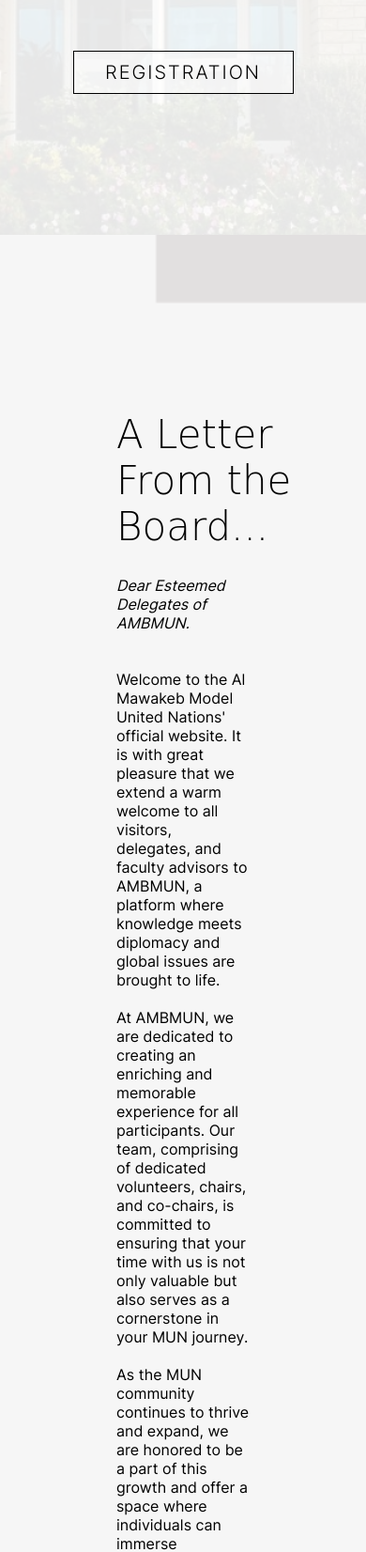
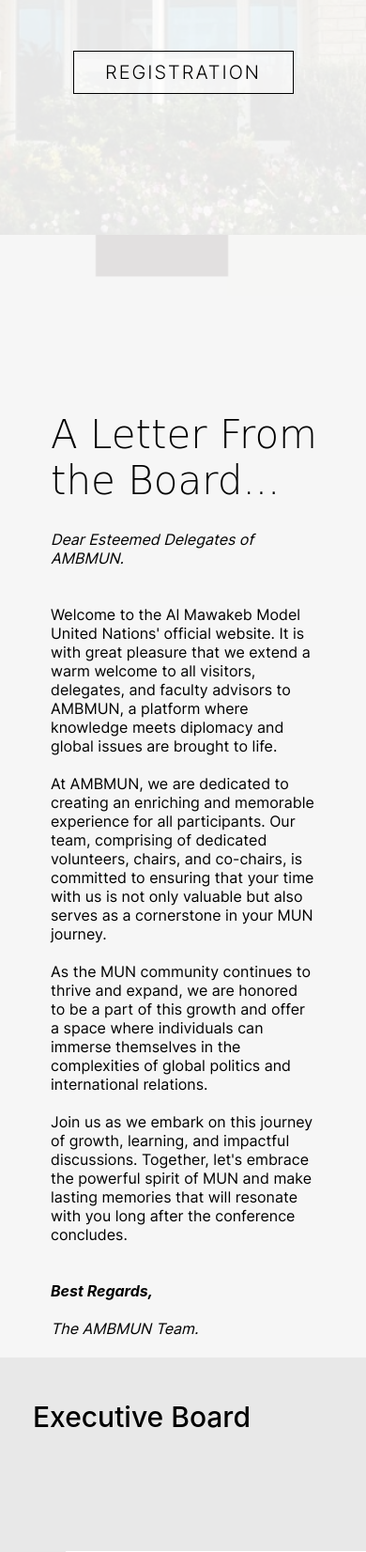
Before and after one commit to sulaimanabuqamar/AMBMUN, a Django app: page / in a window 390 px wide; the page is wider, and only the part inside the window is pictured. Shown: the part 716-2368 px from the top of that part at 94% size. Run offline with Django 5.2, Linux system fonts and the light colour scheme; data comes from the database, SQL or seed files in the repository; both versions use the stored data as it was after the commit; some web fonts are replaced.

Commit message:
OS Sync (NOT FOR PROD)

```diff
--- a/static/CSS/common.css
+++ b/static/CSS/common.css
@@ -66,9 +66,9 @@
 }
 .headertext.mobile {
     margin-right: 0px;
-    margin-top: 50px;
+    margin-top: 25px;
     text-align: center;
-    font-size: 62px;
+    font-size: 38px;
 }
 
 /* a {
@@ -109,7 +109,6 @@
     font-family: inter;
     font-weight: 500;
     font-size: 30px;
-    margin-left: 85px;
 }
 .subtlelink {
     transition: none;
@@ -160,7 +159,7 @@
     padding: 0px;
     align-items: center;
     justify-content: center;
-    margin-top: 75px;
+    margin-top: 25px;
     border: none;
     width: auto;
     background-color: transparent;
@@ -183,7 +182,7 @@
 }
 
 .flexchild {
-    flex-basis: calc(100% / 5);
+    flex-basis: calc(100% / 3);
     max-width: 250px;
 }
 #mobilenavtoggle {
@@ -226,13 +225,11 @@
     font-family: inter;
     font-weight: 400;
     font-size: 30px;
-    margin-left: 85px;
 }
 .subheader {
     font-family: inter;
     font-weight: 300;
     font-size: 16px;
-    margin-left: 85px;
 }
 .cardtitle {
         font-family: inter;
@@ -261,7 +258,6 @@
 .expandable {
     border-bottom: 1px solid black;
     width: calc(100% - 170px);
-    margin-left: 85px;
     max-height: 150px;
     overflow: hidden;
     transition: 0.3s ease-in-out;
@@ -310,8 +306,36 @@
     font-weight: 500;
     text-align: center;
 }
-
+.subrootcontainer {
+    background-color: rgba(255,255,255,0.9);
+}
+.desktopmargin {
+    margin-left: 85px;
+}
+.desktopmarginright {
+    margin-left: 85px;
+    margin-right: 85px;
+}
+.schedules {
+    width: 466px;
+    aspect-ratio: 466/468;
+}
 @media (max-width: 1000px) {
+    .desktopmargin {
+        margin-left: 15px;
+    }
+    .desktopmarginright {
+        margin-left: 15px;
+        margin-right: 15px;
+    }
+     .subrootcontainer {
+        /* display: flex;
+        align-items: center;
+        justify-content: center;
+        width: 100%;
+        height: 100%; */
+        background-color: rgba(255,255,255,0.9);
+    }
     .flexcontainer {
         flex-direction: column;
     }
--- a/static/CSS/style.css
+++ b/static/CSS/style.css
@@ -12,9 +12,8 @@
 }
 
 .subroot {
-    background-color: rgba(255,255,255,0.9);
+
 }
-
 .timeheader {
     font-family: inter;
     font-size: 60px;
@@ -158,5 +157,4 @@
     grid-gap: 50px;
     grid-template-columns: repeat(auto-fit, minmax(350px, 1fr));
     justify-items: start;
-    margin-left: 85px;
 }
--- a/templates/base.html
+++ b/templates/base.html
@@ -8,20 +8,24 @@
     <link rel="stylesheet" href="{% static 'CSS/style.css' %}">
     <link rel="stylesheet" href="{% static 'CSS/fonts.css' %}">
     <link rel="icon" href="{% static '../media/images/blacklogotext.png' %}">
-    {% block  style%}
+    <meta name="viewport" content="width=device-width, initial-scale=0.7">
+    {% block style%}
 
     {% endblock %}
 </head>
 
-<body style="background-image: url('{% static '../media/images/Background.png' %}'); background-repeat: no-repeat; background-size: cover; background-position: center bottom; ">
+<body
+    style="background-image: url('{% static '../media/images/Background.png' %}'); background-repeat: no-repeat; background-size: cover; background-position: center bottom; ">
     <div class="navbar" id="navbar">
         <div class="navbarcontent">
             <div class="subnavbar left">
                 <div id="navbarleft" style="margin-left: 110px; display: flex; align-items: center;">
                     <a class="subtlelink" href="{% url 'home' %}">
-                        <img style="width: 80px;" src="{% static '../media/images/blacklogotext.png' %}" alt="AMBMUN Logo">
+                        <img style="width: 80px;" src="{% static '../media/images/blacklogotext.png' %}"
+                            alt="AMBMUN Logo">
                     </a>
-                    <svg style="margin-left: 20px; margin-right: 20px;" width="1" height="30" viewBox="0 0 1 30" fill="none" xmlns="http://www.w3.org/2000/svg">
+                    <svg style="margin-left: 20px; margin-right: 20px;" width="1" height="30" viewBox="0 0 1 30"
+                        fill="none" xmlns="http://www.w3.org/2000/svg">
                         <line x1="0.5" y1="30" x2="0.5" stroke="black" />
                     </svg>
                     <a class="subtlelink" href="https://www.instagram.com/amb.mun" target="_blank">
@@ -31,45 +35,54 @@
             </div>
             <div class="subnavbar right" style="margin-bottom: 15px;">
                 <div id="navbarright" class="flexcontainer" style="margin-bottom: 5px; margin-left: -85px;">
-                    <a onpointerover="document.getElementById('extradetails').style.display = 'none';" href="{% url 'about' %}"
-                        class="headertext">ABOUT</a>
+                    <a onpointerover="document.getElementById('extradetails').style.display = 'none';"
+                        href="{% url 'about' %}" class="headertext">ABOUT</a>
                     <div style="padding-bottom: 15px;">
                         <span class="headertext" onmouseover="this.children[0].style.display = 'block';">DETAILS
-                            <div id="extradetails" style="display: none; max-width: 100px; position: absolute; margin-top: 10px; margin-left: -35px;" onmouseleave="this.style.display = 'none';">
+                            <div id="extradetails"
+                                style="display: none; max-width: 100px; position: absolute; margin-top: 10px; margin-left: -35px;"
+                                onmouseleave="this.style.display = 'none';">
                                 <a href="{% url 'schedule' %}" class="dropdownoptions">SCHEDULE</a>
                                 <a href="{% url 'rules' %}" class="dropdownoptions" style="border-top: none;">RULES</a>
-                                <a href="{% url 'committees' %}" class="dropdownoptions" style="border-top: none;">COMMITTEES</a>
+                                <a href="{% url 'committees' %}" class="dropdownoptions"
+                                    style="border-top: none;">COMMITTEES</a>
                             </div>
                         </span>
                     </div>
-                    <a onpointerover="document.getElementById('extradetails').style.display = 'none';" href="{% url 'contact' %}" class="headertext">CONTACT</a>
-                    <a onpointerover="document.getElementById('extradetails').style.display = 'none';" href="{% url 'faq' %}" class="headertext">FAQ</a>
+                    <a onpointerover="document.getElementById('extradetails').style.display = 'none';"
+                        href="{% url 'contact' %}" class="headertext">CONTACT</a>
+                    <a onpointerover="document.getElementById('extradetails').style.display = 'none';"
+                        href="{% url 'faq' %}" class="headertext">FAQ</a>
                 </div>
-                <svg style="margin-left: 0px; margin-right: 50px;min-width: 1px; padding-bottom: 15px;" width="1" height="30" viewBox="0 0 1 30" fill="none" xmlns="http://www.w3.org/2000/svg">
+                <svg style="margin-left: 0px; margin-right: 50px;min-width: 1px; padding-bottom: 15px;" width="1"
+                    height="30" viewBox="0 0 1 30" fill="none" xmlns="http://www.w3.org/2000/svg">
                     <line x1="0.5" y1="30" x2="0.5" stroke="black" />
                 </svg>
-                <a href="https://forms.gle/6C9AjPgBcnPy3vkd6" target="_blank" style="margin-right: 110px; margin-bottom: 5px; font-weight: bold; font-family: inter;">REGISTER</a>
+                <a href="https://forms.gle/6C9AjPgBcnPy3vkd6" target="_blank"
+                    style="margin-right: 110px; margin-bottom: 5px; font-weight: bold; font-family: inter;">REGISTER</a>
             </div>
         </div>
         <br>
-        <hr id="navbarseparator" style="margin-left: 100px; margin-right: 100px; border-top: 1px solid #dbdbdb; margin-top: 25px;">
+        <hr id="navbarseparator"
+            style="margin-left: 100px; margin-right: 100px; border-top: 1px solid #dbdbdb; margin-top: 25px;">
     </div>
     <div id="mobilenavbar" class="navbar" hidden>
         <div class="navbarcontent">
             <div class="subnavbar left">
-                <button style="margin-left: 50px;" id="mobilenavtoggle"
-                    onclick="toggleDrawer(false)">&equiv;</button>
+                <button style="margin-left: 50px;" id="mobilenavtoggle" onclick="toggleDrawer(false)">&equiv;</button>
                 <div id="navbarleft" style="margin-left: 200px; display: flex; align-items: center;">
 
                 </div>
             </div>
             <div class="subnavbar right">
-                <div id="navbarright" class="flexcontainer" style="margin-bottom: 5px; margin-left: -85px; margin-right: 50px; flex-direction: row;">
+                <div id="navbarright" class="flexcontainer"
+                    style="margin-bottom: 5px; margin-left: -85px; margin-right: 50px; flex-direction: row;">
                     <a class="subtlelink" href="{% url 'home' %}">
-                        <img style="width: 70px;" src="{% static '../media/images/blacklogotext.png' %}" alt="AMBMUN Logo">
+                        <img style="width: 70px;" src="{% static '../media/images/blacklogotext.png' %}"
+                            alt="AMBMUN Logo">
                     </a>
-                    <svg style="margin-left: 20px; margin-right: 20px;" width="1" height="30" viewBox="0 0 1 30" fill="none"
-                        xmlns="http://www.w3.org/2000/svg">
+                    <svg style="margin-left: 20px; margin-right: 20px;" width="1" height="30" viewBox="0 0 1 30"
+                        fill="none" xmlns="http://www.w3.org/2000/svg">
                         <line x1="0.5" y1="30" x2="0.5" stroke="black" />
                     </svg>
                     <a class="subtlelink" href="https://www.instagram.com/amb.mun" target="_blank">
@@ -79,19 +92,23 @@
             </div>
         </div>
         <br>
-        <hr id="mobilenavbarseparator" style="margin-left: 100px; margin-right: 100px; border-top: 1px solid #dbdbdb; margin-top: 25px;">
+        <hr id="mobilenavbarseparator"
+            style="margin-left: 100px; margin-right: 100px; border-top: 1px solid #dbdbdb; margin-top: 25px;">
     </div>
     <div id="mobilenavdrawer" hidden>
         <div id="mobilenavdrawercontent" hidden>
             <a href="{% url 'home' %}" class="headertext mobile">HOME</a>
             <div style="padding-bottom: 5px;" class="headertext mobile">
-                <span class="headertext mobile" onpointerover="var target = this; (async()=>{await sleep(200); target.children[0].children[0].hidden = false;})()">DETAILS
+                <span class="headertext mobile"
+                    onpointerover="var target = this; (async()=>{await sleep(200); target.children[0].children[0].hidden = false;})()">DETAILS
                     <div class="centerer">
-                        <div style="width: 100%; margin-top: 10px;" hidden class="expandable dropdown"
+                        <div style="width: 100%; margin-top: 10px;" hidden class="expandable desktopmargin dropdown"
                             onpointerleave="var target2 = this; (async()=>{await sleep(210); target2.hidden = true;})()">
                             <a href="{% url 'schedule' %}" class="dropdownoptions drawer">SCHEDULE</a>
-                            <a href="{% url 'rules' %}" class="dropdownoptions drawer" style="border-top: none;">RULES</a>
-                            <a href="{% url 'committees' %}" class="dropdownoptions drawer" style="border-top: none;">COMMITTEES</a>
+                            <a href="{% url 'rules' %}" class="dropdownoptions drawer"
+                                style="border-top: none;">RULES</a>
+                            <a href="{% url 'committees' %}" class="dropdownoptions drawer"
+                                style="border-top: none;">COMMITTEES</a>
                         </div>
                     </div>
                 </span>
@@ -99,8 +116,8 @@
             <a href="{% url 'about' %}" class="headertext mobile">ABOUT</a>
             <a href="{% url 'contact' %}" class="headertext mobile">CONTACT</a>
             <a href="{% url 'faq' %}" class="headertext mobile">FAQ</a>
-            <a href="https://forms.gle/6C9AjPgBcnPy3vkd6"
-                style="font-weight: bold; font-family: inter;" class="headertext mobile">REGISTER</a>
+            <a href="https://forms.gle/6C9AjPgBcnPy3vkd6" style="font-weight: bold; font-family: inter;"
+                class="headertext mobile">REGISTER</a>
         </div>
         <div onclick="toggleDrawer(true)" style="width: 30%; height: 100%; background-color: transparent;"></div>
     </div>
@@ -108,7 +125,7 @@
 
     <script>
         var userAgent = navigator.userAgent;
-        if(userAgent.toLowerCase().indexOf("iphone") || userAgent.toLowerCase().indexOf("android")) {
+        if (userAgent.toLowerCase().indexOf("iphone") || userAgent.toLowerCase().indexOf("android")) {
             document.body.addEventListener('touchstart', function (event) {
                 touchstartX = event.changedTouches[0].screenX;
                 touchstartY = event.changedTouches[0].screenY;
@@ -123,12 +140,12 @@
 
 
         function handleGesture() {
-                if (touchendX < touchstartX-50 && touchendY >= touchstartY - 50 && touchendY <= touchstartY + 50) {
+            if (touchendX < touchstartX - 50 && touchendY >= touchstartY - 50 && touchendY <= touchstartY + 50) {
                 console.log('Swiped Left');
                 toggleDrawer(true);
             }
 
-                if (touchendX > touchstartX+50 && touchendY >= touchstartY-50 && touchendY <= touchstartY+50) {
+            if (touchendX > touchstartX + 50 && touchendY >= touchstartY - 50 && touchendY <= touchstartY + 50) {
                 console.log('Swiped Right');
                 toggleDrawer(false);
             }
@@ -152,7 +169,7 @@
         window.addEventListener("scroll", (event) => {
             let scroll = this.scrollY;
             // console.log(scroll);
-                for(var i = 0; i < document.getElementsByClassName("navbar").length; i++) {
+            for (var i = 0; i < document.getElementsByClassName("navbar").length; i++) {
                 document.getElementsByClassName("navbar")[i].classList.toggle("issticky", scroll > 0);
                 document.getElementById("navbarseparator").hidden = scroll > 0;
                 document.getElementById("mobilenavbarseparator").hidden = scroll > 0;
@@ -161,7 +178,7 @@
         function toggleDrawer(value) {
             var drawer = document.getElementById('mobilenavdrawer');
             var drawercontent = document.getElementById('mobilenavdrawercontent');
-        if(value) {
+            if (value) {
                 drawer.style.animation = "navbarmovefront ease-out 0.5s";
                 drawer.style.backgroundColor = "rgba(105, 105, 105, 0)";
                 drawercontent.style.animation = "navbarmovefront ease-out 0.5s";
@@ -171,7 +188,7 @@
                 drawer.style.backgroundColor = "rgba(105, 105, 105, 0.5)";
                 drawercontent.style.animation = "navbarmoveback ease-out 0.3s";
             }
-        setTimeout(function() {
+            setTimeout(function () {
                 drawer.hidden = value;
                 drawercontent.hidden = value;
             }, 300);
@@ -184,9 +201,11 @@
                 <div class="halfflexchild">
                     <div style="display: flex; align-items: center;">
                         <a href="{% url 'home' %}" style="padding-bottom: 0;">
-                            <img src="{% static '../media/images/ambmunlogowhite.png' %}" alt="AMBMUN Logo" style="padding-bottom: 0;" width="70" height="60">
+                            <img src="{% static '../media/images/ambmunlogowhite.png' %}" alt="AMBMUN Logo"
+                                style="padding-bottom: 0;" width="70" height="60">
                         </a>
-                        <svg style="margin-left: 20px; margin-right: 20px;" width="1" height="30" viewBox="0 0 1 30" fill="none" xmlns="http://www.w3.org/2000/svg">
+                        <svg style="margin-left: 20px; margin-right: 20px;" width="1" height="30" viewBox="0 0 1 30"
+                            fill="none" xmlns="http://www.w3.org/2000/svg">
                             <line x1="0.5" y1="30" x2="0.5" stroke="white" />
                         </svg>
                         <a href="https://www.instagram.com/amb.mun" target="_blank" style="padding-bottom: 0;">
@@ -198,11 +217,21 @@
                 </div>
                 <div class="halfflexchild">
                     <h3 class="footertext">Al Mawakeb Al Barsha Model United Nations</h3>
-                    <p class="footertext">An exciting opportunity for Mawakeb students to discuss into global issues, creating space for leaders to shine and illuminating important matters. By students, for students—an opportunity to voice your perspectives and concerns.</p>
+                    <p class="footertext">An exciting opportunity for Mawakeb students to discuss into global issues,
+                        creating space for leaders to shine and illuminating important matters. By students, for
+                        students—an opportunity to voice your perspectives and concerns.</p>
                 </div>
             </div>
         </div>
     </footer>
+    <script>
+        if (userAgent.toLowerCase().indexOf("iphone") || userAgent.toLowerCase().indexOf("android")) {
+            var subroots = document.getElementsByClassName("subrootcontainer");
+            for (var i = 0; i < subroots.length; i++) {
+                // subroots[i].style.height = window.screen.height + "px";
+            }
+        }
+    </script>
 </body>
 
 </html>
--- a/templates/index.html
+++ b/templates/index.html
@@ -1,12 +1,14 @@
 {% extends 'base.html' %}
 {% load static %}
 
-{% block  style%}
+{% block style%}
 <title>AMBMUN | Home</title>
 {% endblock %}
 
 {% block content %}
-    <div class="root" style="padding-top: 172px; background-image: url('{% static '../media/images/Background.png' %}'); background-repeat: no-repeat; background-size: cover; background-position: center bottom;">
+<div class="root"
+    style="padding-top: 172px; background-image: url('{% static '../media/images/Background.png' %}'); background-repeat: no-repeat; background-size: cover; background-position: center bottom;">
+    <div class="subrootcontainer">
         <div class="subroot">
             <h1
                 style="text-align: center; font-weight: 200; font-family: inter; font-size: 60px; margin-top: 0px; padding-top: 50px;">
@@ -37,6 +39,7 @@
                 <a href="https://forms.gle/6C9AjPgBcnPy3vkd6" target="_blank" class="subtlelink">
                     <button style="height: 46px;">REGISTRATION</button>
                 </a>
+            </div>
         </div>
     </div>
     <script>
@@ -81,22 +84,30 @@
     <div class="centerer">
         <!-- About text -->
         <div style="width:80%;">
-            <h1 style="font-family: 'Brush Script MT', cursive; font-weight: 100; font-size: 42px; margin-left: 85px;">A Letter From the Board...</h1>
-            <p style="margin-left: 85px; margin-right: 85px;"><i>Dear Esteemed Delegates of AMBMUN.</i><br><br><br>
+            <h1 style="font-family: 'Brush Script MT', cursive; font-weight: 100; font-size: 42px;" class="desktopmargin">A
+                Letter From the Board...</h1>
+            <p class="desktopmarginright"><i>Dear Esteemed Delegates of AMBMUN.</i><br><br><br>
 
-                Welcome to the Al Mawakeb Model United Nations' official website. It is with great pleasure that we extend a warm
-            welcome to all visitors, delegates, and faculty advisors to AMBMUN, a platform where knowledge meets diplomacy and
+                Welcome to the Al Mawakeb Model United Nations' official website. It is with great pleasure that we
+                extend a warm
+                welcome to all visitors, delegates, and faculty advisors to AMBMUN, a platform where knowledge meets
+                diplomacy and
                 global issues are brought to life.
                 <br><br>
-            At AMBMUN, we are dedicated to creating an enriching and memorable experience for all participants. Our team, comprising
-            of dedicated volunteers, chairs, and co-chairs, is committed to ensuring that your time with us is not only valuable but
+                At AMBMUN, we are dedicated to creating an enriching and memorable experience for all participants. Our
+                team, comprising
+                of dedicated volunteers, chairs, and co-chairs, is committed to ensuring that your time with us is not
+                only valuable but
                 also serves as a cornerstone in your MUN journey.
                 <br><br>
-            As the MUN community continues to thrive and expand, we are honored to be a part of this growth and offer a space where
+                As the MUN community continues to thrive and expand, we are honored to be a part of this growth and
+                offer a space where
                 individuals can immerse themselves in the complexities of global politics and international relations.
                 <br><br>
-            Join us as we embark on this journey of growth, learning, and impactful discussions. Together, let's embrace the
-            powerful spirit of MUN and make lasting memories that will resonate with you long after the conference concludes.
+                Join us as we embark on this journey of growth, learning, and impactful discussions. Together, let's
+                embrace the
+                powerful spirit of MUN and make lasting memories that will resonate with you long after the conference
+                concludes.
                 <br><br><br><b><i>Best Regards,</i></b>
                 <br><br><i>The AMBMUN Team.</i>
             </p>
@@ -109,7 +120,7 @@
 {% for club, members in grouped_board.items %}
 {% if club == "Executive Board" %}
 <div class="root" style="background-color: #E8E8E8; margin-top: -25px; padding: 20px; width: calc( 100% - 40px)">
-            <h2 style="font-family: inter; font-weight: 500; font-size: 30px; margin-left: 85px;">{{ club }}</h2>
+    <h2 style="font-family: inter; font-weight: 500; font-size: 30px;" class="desktopmargin">{{ club }}</h2>
     <div class="cardrow flexcontainer" style="gap: 100px;">
         {% for board_member in members %}
         <div class="card">
@@ -126,7 +137,7 @@
                 </div>
                 <div class="moreinfo" hidden>{{ board_member.about }}</div>
             </div>
-                </div>                {% endfor %}
+        </div> {% endfor %}
     </div>
 </div>
 {% endif %}
@@ -135,8 +146,10 @@
 {% for club, members in grouped_board.items %}
 {% if club == "AMIC" %}
 <div class="root" style="background-color: #E8E8E8; margin-top: -25px; padding: 20px; width: calc( 100% - 40px)">
-            <h2 class="header" style="margin-bottom: 0px;">{{ club }}</h2>
-            <h2 class="subheader">The Al Mawakeb Innovation Center designed and built this conference's website, and is handling the media.</h2>
+    <h2 class="header desktopmargin" style="margin-bottom: 0px;">{{ club }}</h2>
+    <h2 class="subheader desktopmargin">The Al Mawakeb Innovation Center designed and built this conference's website,
+        and is handling
+        the media.</h2>
     <div class="cardrow flexcontainer">
         {% for board_member in members %}
         <div class="card small">
@@ -153,7 +166,7 @@
                 </div>
                 <div class="moreinfo" hidden>{{ board_member.about }}</div>
             </div>
-                </div>                {% endfor %}
+        </div> {% endfor %}
     </div>
 </div>
 {% endif %}
@@ -162,8 +175,10 @@
 {% for club, members in grouped_board.items %}
 {% if club == "AMRC" %}
 <div class="root" style="background-color: #E8E8E8; margin-top: -25px; padding: 20px; width: calc( 100% - 40px)">
-            <h2 class="header" style="margin-bottom: 0px;">{{ club }}</h2>
-            <h2 class="subheader">The Al Mawakeb Research Center oversees conference logistics, from hall design to room preparation and registration assistance. </h2>
+    <h2 class="header desktopmargin" style="margin-bottom: 0px;">{{ club }}</h2>
+    <h2 class="subheader desktopmargin">The Al Mawakeb Research Center oversees conference logistics, from hall design
+        to room
+        preparation and registration assistance. </h2>
     <div class="cardrow flexcontainer">
         {% for board_member in members %}
         <div class="card small">
```
Also changed, not shown: templates/about.html (+8 -4 lines), templates/committee_detail.html (+16 -9 lines), templates/committees.html (+8 -5 lines), templates/contact.html (+19 -11 lines), templates/faq.html (+10 -5 lines), templates/rules.html (+22 -10 lines), templates/schedule.html (+50 -30 lines), db.sqlite3. Lines whose indentation alone changed are shown as unchanged.
